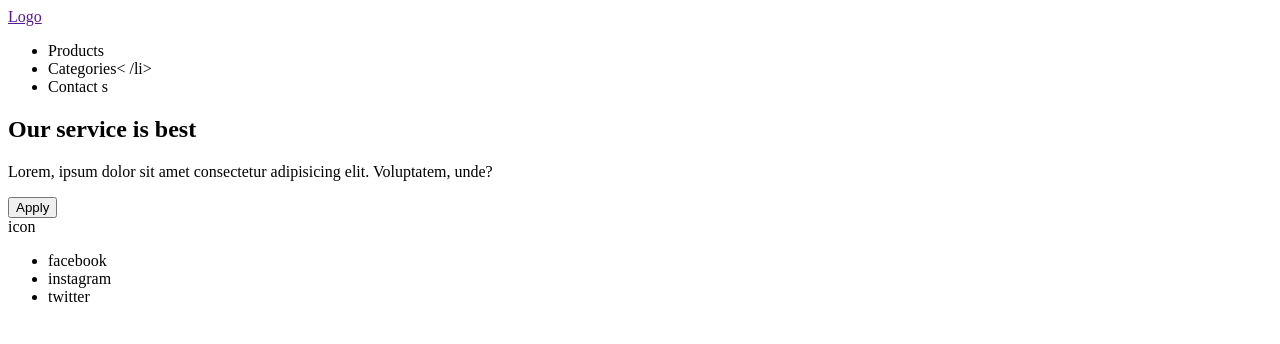
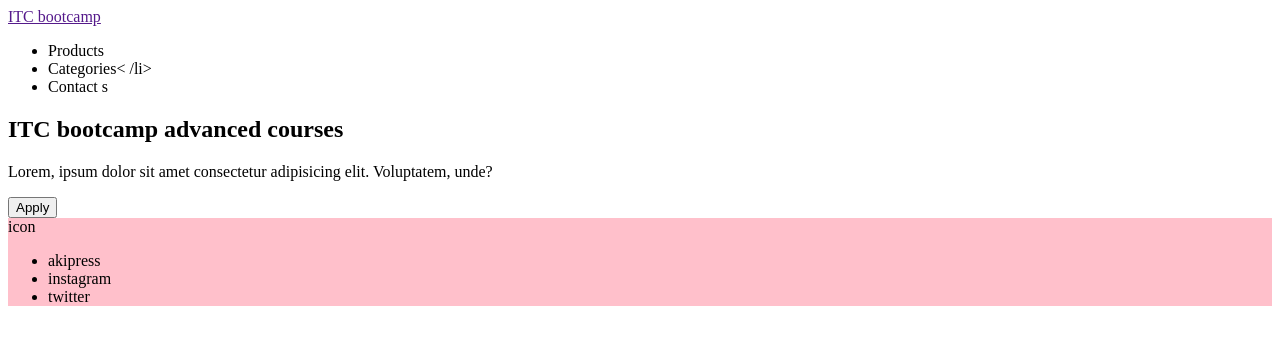
Before and after one commit to DactaH/landing-page, a plain HTML site: page index.html in a window 1280 px wide. Drawn offline with Linux system fonts and the light colour scheme; files that its build step writes are made by us from their sources.

Commit message:
changes index.html

```diff
--- a/index.html
+++ b/index.html
@@ -9,7 +9,7 @@
   <body>
 
     <header>
-      <a href="">Logo</a>
+      <a href="">ITC bootcamp</a>
       <nav>
         <ul>
           <li>Products</li>
@@ -22,7 +22,7 @@
     <section class="hero">
         <div class="container">
             <div class="hero__wrap">
-                <h1>Our service is best</h1>
+                <h1>ITC bootcamp advanced courses</h1>
                 <p>
                     Lorem, ipsum dolor sit amet consectetur adipisicing
                     elit. Voluptatem, unde?
@@ -36,7 +36,7 @@
         <div class="container">
             <span class="icon">icon</span>
             <ul>
-                <li>facebook</li>
+                <li>akipress</li>
                 <li>instagram</li>
                 <li>twitter</li>
             </ul>
--- a/style.css
+++ b/style.css
@@ -9,3 +9,7 @@ h2 {
     display: flex;
     justify-content: space-between;
 }
+
+footer {
+    background-color: pink;
+}
```
